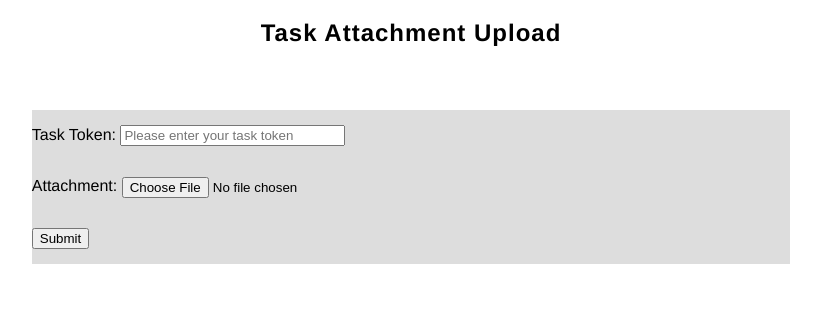
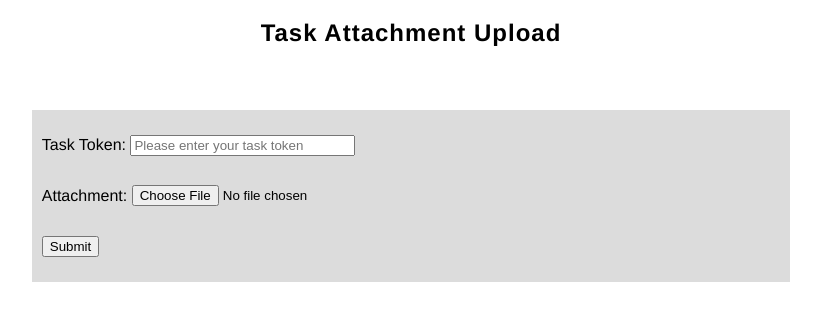
Before and after one commit to bkrem/quanti-team, a website: page chain/uploader/index.html in a window 1280 px wide. Shown: the part 61-382 px from the top of the page, without its empty margins (229-1050 px from the left). Drawn offline with Linux system fonts and the light colour scheme; files that its build step writes are made by us from their sources.

Commit message:
Fix styling

```diff
--- a/chain/uploader/index.html
+++ b/chain/uploader/index.html
@@ -19,7 +19,7 @@
     <h1>QuantiTeam</h2>
     <h2>Task Attachment Upload</h2>
 
-    <div class="container-form" style="background-color: #ddd">
+    <div class="container-form">
         <form action="/upload" method="POST" enctype="multipart/form-data">
             Task Token:
             <input type="text" size="25" name="token" placeholder="Please enter your task token" />
--- a/chain/uploader/static/css/main.css
+++ b/chain/uploader/static/css/main.css
@@ -17,6 +17,8 @@ h4 {
 
 .container-form {
     margin: 5% 20% 5% 20%;
+    background-color: gainsboro;
+    padding: 10px;
 }
 
 .container-form input {
```
